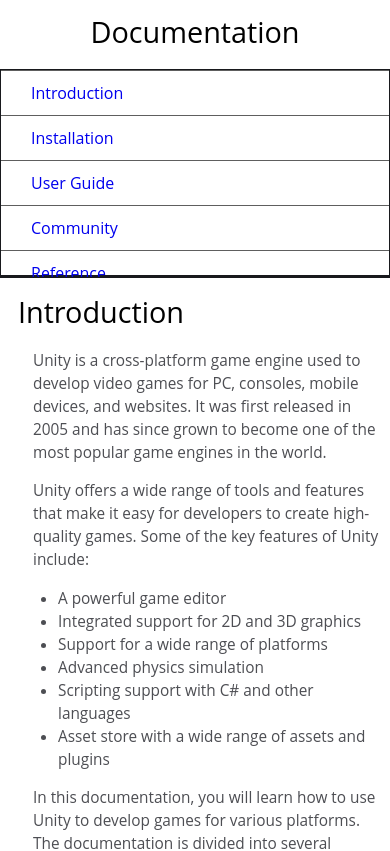
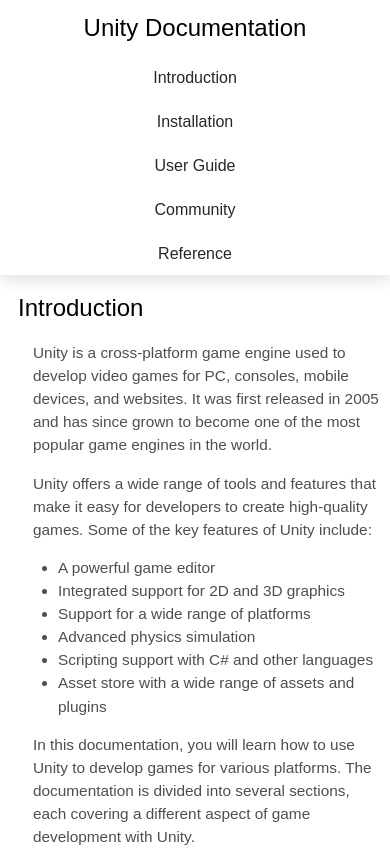
Before and after one commit to JpMunhozOliveira/Html5, a plain HTML site: page DocumentationPage/index.html in a window 390 px wide. Shown: the top 851 px of the page. Drawn offline with Linux system fonts and the light colour scheme.

Commit message:
Add Files

```diff
--- a/DocumentationPage/index.html
+++ b/DocumentationPage/index.html
@@ -5,7 +5,7 @@
     <meta charset="UTF-8">
     <meta http-equiv="X-UA-Compatible" content="IE=edge">
     <meta name="viewport" content="width=device-width, initial-scale=1.0">
-    <title>Documentation Page</title>
+    <title>Unity Documentation Page</title>
 
     <link rel="stylesheet" href="styles.css" />
 </head>
@@ -13,14 +13,14 @@
 <body>
 
     <nav id="navbar">
-        <header>Documentation</header>
+        <header>Unity Documentation</header>
         <ul>
             <li><a class="nav-link" href="#Introduction">Introduction</a></li>
             <li><a class="nav-link" href="#Installation">Installation</a></li>
             <li><a class="nav-link" href="#User_Guide">User Guide</a></li>
             <li><a class="nav-link" href="#Community">Community</a></li>
             <li><a class="nav-link" href="#Reference">Reference</a></li>
-            <li></li>
+            <li><a class="nav-link" href="#More">More</a></li>
         </ul>
     </nav>
 
@@ -170,6 +170,13 @@
             </article>
         </section>
 
+        <section id="More" class="main-section">
+            <header>More</header>
+            <article>
+                <p>For more information and resources, you can visit the <a href="https://docs.unity3d.com/"
+                        target="_blank">Unity Documentation</a> website.</p>
+            </article>
+        </section>
     </main>
 </body>
 
--- a/DocumentationPage/styles.css
+++ b/DocumentationPage/styles.css
@@ -1,9 +1,12 @@
+* {
+    box-sizing: border-box;
+}
+
 html,
 body {
     min-width: 290px;
-    color: #18191d;
     background-color: #ffffff;
-    font-family: 'Open Sans', Arial, sans-serif;
+    font-family: Arial, sans-serif;
     line-height: 1.5;
 }
 
@@ -12,22 +15,20 @@
     min-width: 290px;
     top: 0px;
     left: 0px;
-    width: 250px;
     height: 100%;
-    border-right: 2px solid #5e5e5e;
+    box-shadow: 0 0 20px rgba(0, 0, 0, 0.2);
 }
 
 #navbar ul {
     padding: 0;
-    overflow-y: auto;
-    overflow-x: hidden;
+    margin: 0;
 }
 
 #navbar li {
-    border-top: 1px solid #5e5e5e;
     list-style: none;
-    position: relative;
-    width: 100%;
+    width: 80%;
+    margin: auto;
+    text-align: center;
 }
 
 #navbar a {
@@ -35,6 +36,11 @@
     padding: 10px 30px;
     text-decoration: none;
     cursor: pointer;
+    color: #272727;
+}
+
+#navbar a:hover {
+    background-color: #dddddd;
 }
 
 #main-doc {
@@ -54,16 +60,8 @@
     color: black;
     margin: 10px;
     text-align: center;
-    font-size: 1.8em;
+    font-size: 1.5em;
     font-weight: thin;
-}
-
-section {
-    border-bottom: 2px solid #5e5e5e;
-}
-
-section:last-child {
-    border-bottom: none;
 }
 
 section article {
@@ -74,15 +72,22 @@
     padding-left: 20px;
 }
 
-.main-section p, .main-section code {
- padding-left: 15px;
+.main-section p,
+.main-section code {
+    padding-left: 15px;
 }
+
 
 @media only screen and (max-width: 815px) {
 
     #navbar ul {
-        border: 1px solid;
         height: 207px;
+        overflow-y: auto;
+        overflow-x: hidden;
+    }
+
+    #navbar li {
+        width: 100%;
     }
 
     #navbar {
@@ -93,9 +98,7 @@
         margin: 0;
         width: 100%;
         max-height: 275px;
-        border: none;
         z-index: 1;
-        border-bottom: 2px solid;
     }
 
     #main-doc {
```
Also changed, not shown: DocumentationPage/DocumentationPageCapture.jpeg (added).
